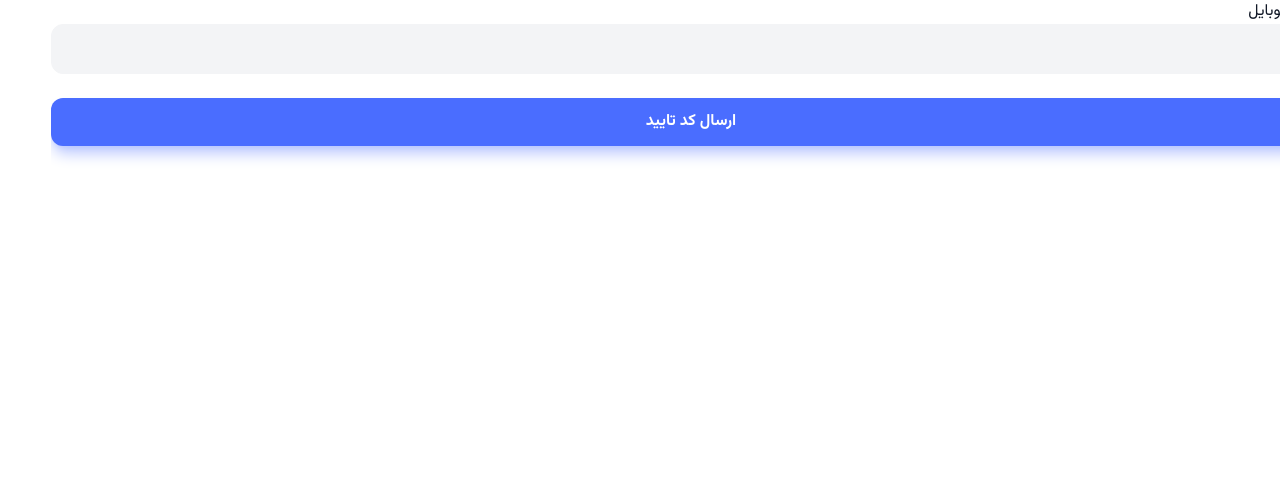
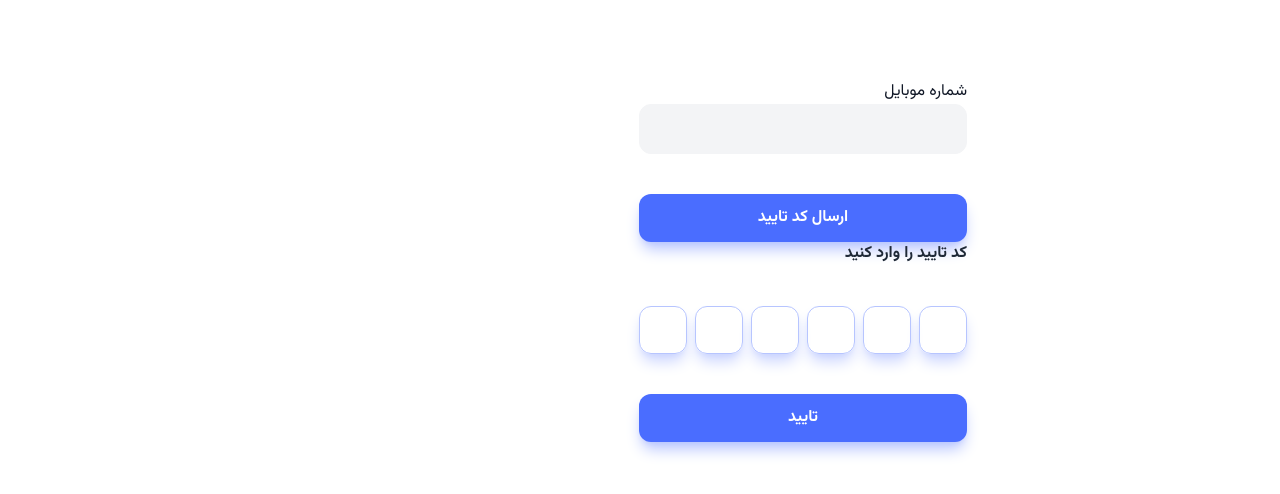
Before and after one commit to AliMoradpour/freelancering-app, a React (Vite) app in the folder frontend/: page /auth in a window 1280 px wide. Shown: the top 494 px of the page. Built offline with nearby package versions, Linux system fonts and the light colour scheme.

Commit message:
check otp component added

```diff
--- a/frontend/package.json
+++ b/frontend/package.json
@@ -13,6 +13,8 @@
     "@tailwindcss/vite": "^4.2.4",
     "react": "^19.2.5",
     "react-dom": "^19.2.5",
+    "react-icons": "^5.6.0",
+    "react-otp-input": "^3.1.1",
     "react-router-dom": "^7.14.2",
     "tailwindcss": "^4.2.4"
   },
--- a/frontend/src/App.tsx
+++ b/frontend/src/App.tsx
@@ -1,14 +1,13 @@
 import { Route, Routes } from "react-router-dom";
-import { Fragment } from "react/jsx-runtime";
 import Auth from "./pages/Auth";
 
 function App() {
   return (
-    <Fragment>
+    <main className="container xl:max-w-xl mx-auto">
       <Routes>
         <Route path="/auth" element={<Auth />} />
       </Routes>
-    </Fragment>
+    </main>
   );
 }
 
--- /dev/null
+++ b/frontend/src/features/authentication/CheckOTPForm.tsx
@@ -0,0 +1,25 @@
+import { useState } from "react";
+import OTPInput from "react-otp-input";
+
+const CheckOTPForm = () => {
+  const [otp, setOtp] = useState<string>("");
+
+  return (
+    <div>
+      <form className="space-y-10">
+        <h3 className="font-bold text-secondary-800">کد تایید را وارد کنید</h3>
+        <OTPInput
+          value={otp}
+          onChange={setOtp}
+          numInputs={6}
+          renderInput={(props) => <input {...props} />}
+          containerStyle="flex flex-row-reverse gap-x-2 justify-center"
+          inputStyle="w-12! h-12! border border-primary-300 shadow-lg shadow-primary-200 rounded-xl text-primary-900"
+        />
+        <button className="btn btn--primary w-full">تایید</button>
+      </form>
+    </div>
+  );
+};
+
+export default CheckOTPForm;
--- a/frontend/src/features/authentication/SendOTPForm.tsx
+++ b/frontend/src/features/authentication/SendOTPForm.tsx
@@ -1,26 +1,24 @@
-import { useState } from "react";
+import { useState, type ChangeEvent } from "react";
+import TextField from "../../ui/TextField";
 
 type Props = {};
 
 const SendOTPForm = ({}: Props) => {
+  const [phoneNumber, setPhoneNumber] = useState<string>("");
 
-  const [phoneNumber, setPhoneNumber] = useState<string>('')
+  const changeHandler = (event: ChangeEvent<HTMLInputElement>) => {
+    setPhoneNumber(event?.target?.value);
+  };
 
   return (
     <div>
-      <form className="space-y-6">
-        <div>
-          <label htmlFor="phonenumber" className="text-secondary-900 mb-1">
-            شماره موبایل
-          </label>
-          <input
-            id="phonenumber"
-            type="text"
-            value={phoneNumber}
-            onChange={(e)=> setPhoneNumber(e?.target?.value)}
-            className="textField__input"
-          />
-        </div>
+      <form className="space-y-10">
+        <TextField
+          label="شماره موبایل"
+          name="phoneNumber"
+          value={phoneNumber}
+          onChange={changeHandler}
+        />
         <button className="btn btn--primary w-full">ارسال کد تایید</button>
       </form>
     </div>
--- a/frontend/src/pages/Auth.tsx
+++ b/frontend/src/pages/Auth.tsx
@@ -1,13 +1,17 @@
-import SendOTPForm from "../features/authentication/SendOTPForm"
+import CheckOTPForm from "../features/authentication/CheckOTPForm";
+import SendOTPForm from "../features/authentication/SendOTPForm";
 
-type Props = {}
+type Props = {};
 
 function Auth({}: Props) {
   return (
-    <div>
-     <SendOTPForm />
+    <div className="flex justify-center pt-20">
+      <div className="sm:max-w-sm">
+        <SendOTPForm />
+        <CheckOTPForm />
+      </div>
     </div>
-  )
+  );
 }
 
-export default Auth
+export default Auth;
--- /dev/null
+++ b/frontend/src/ui/TextField.tsx
@@ -0,0 +1,28 @@
+import { type ChangeEventHandler } from "react";
+
+type Props = {
+  label: string;
+  name: string;
+  value: string;
+  onChange: ChangeEventHandler<HTMLInputElement>;
+};
+
+const TextField = ({ label, name, value, onChange }: Props) => {
+  return (
+    <div>
+      <label htmlFor={name} className="text-secondary-900 mb-1">
+        {label}
+      </label>
+      <input
+        id={name}
+        name={name}
+        value={value}
+        onChange={onChange}
+        className="textField__input"
+        type="text"
+      />
+    </div>
+  );
+};
+
+export default TextField;
```
Also changed, not shown: 1 other file (tests, documents, lock files or other folders).
